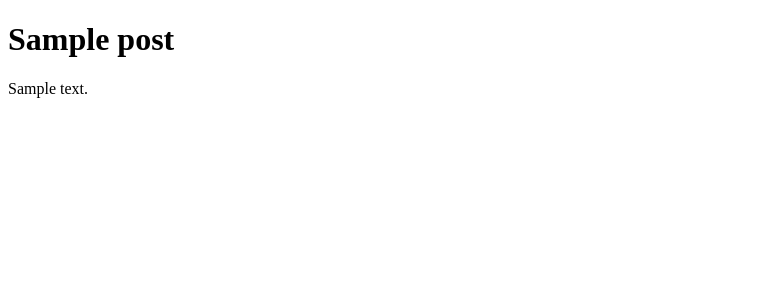
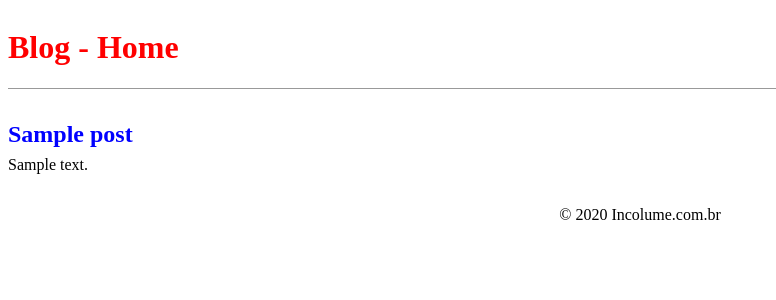
Before and after one commit to britodfbr/curso-dj-1600521579, a Django app: page / in a window 1280 px wide. Shown: the top 300 px of the page, without its empty margins (0-776 px from the left). Run offline with Django 3.2, Linux system fonts and the light colour scheme; tables that the repository leaves empty hold one stand-in row (values such as "Sample post").

Commit message:
Customizações no visual de apresentação

```diff
--- a/blog/templates/blog/home.html
+++ b/blog/templates/blog/home.html
@@ -2,7 +2,9 @@
 {% block title%} HOME {% endblock title%}
 {% block content %}
 {% for post  in object_list %}
-    <h1>{{post.title}}</h1>
-    <p>{{post.content}}</p>
+    <div class="post-entry">
+        <h2><a href="#">{{post.title}}</a></h2>
+        <p>{{post.content}}</p>
+    </div>
 {% endfor %}
 {% endblock content %}
--- a/statics/css/style.css
+++ b/statics/css/style.css
@@ -1 +1,49 @@
 # css/style.css
+
+body{
+    font-family: 'Source Sans Pro', sans-serif;
+    font-size: 18px;
+}
+
+header{
+    border-bottom: 1px solid #999;
+    margin-bottom: 2rem;
+    display: flex;
+}
+
+header  h1 a{
+    color:red;
+    text-decoration: none;
+}
+
+.nav-left{
+    margin-right: auto;
+}
+
+.nav-right {
+      display: flex;
+      padding-top: 2rem;
+}
+
+.post-entry {
+  margin-bottom: 2rem;
+}
+
+ .post-entry h2 {
+   margin: 0.5rem 0;
+ }
+
+.post-entry h2 a, .post-entry h2 a:visited {
+  color: blue;
+  text-decoration: none;
+}
+.post-entry p {
+   margin: 0;
+   font-weight: 400;
+}
+.post-entry h2 a:hover {
+   color:red;
+}
+footer{
+text-align: center;
+}
--- a/templates/base.html
+++ b/templates/base.html
@@ -3,11 +3,20 @@
 <html lang="pt-br">
 <head>
     <meta charset="UTF-8">
+    <link rel="stylesheet" href="http://fonts.googleapis.com/css?family=Source+Sans+Pro:400">
     <link rel="stylesheet" href="{% static 'css/style.css' %}">
     <title>{% block title %} {% endblock title %} </title>
 </head>
 <body>
+<header>
+    <h1><a href="#">Blog - Home</a> </h1>
+</header>
+<div class="container">
     {% block content %}
     {% endblock content %}
+</div>
+<footer>
+    &copy; 2020 Incolume.com.br
+</footer>
 </body>
 </html>
```
